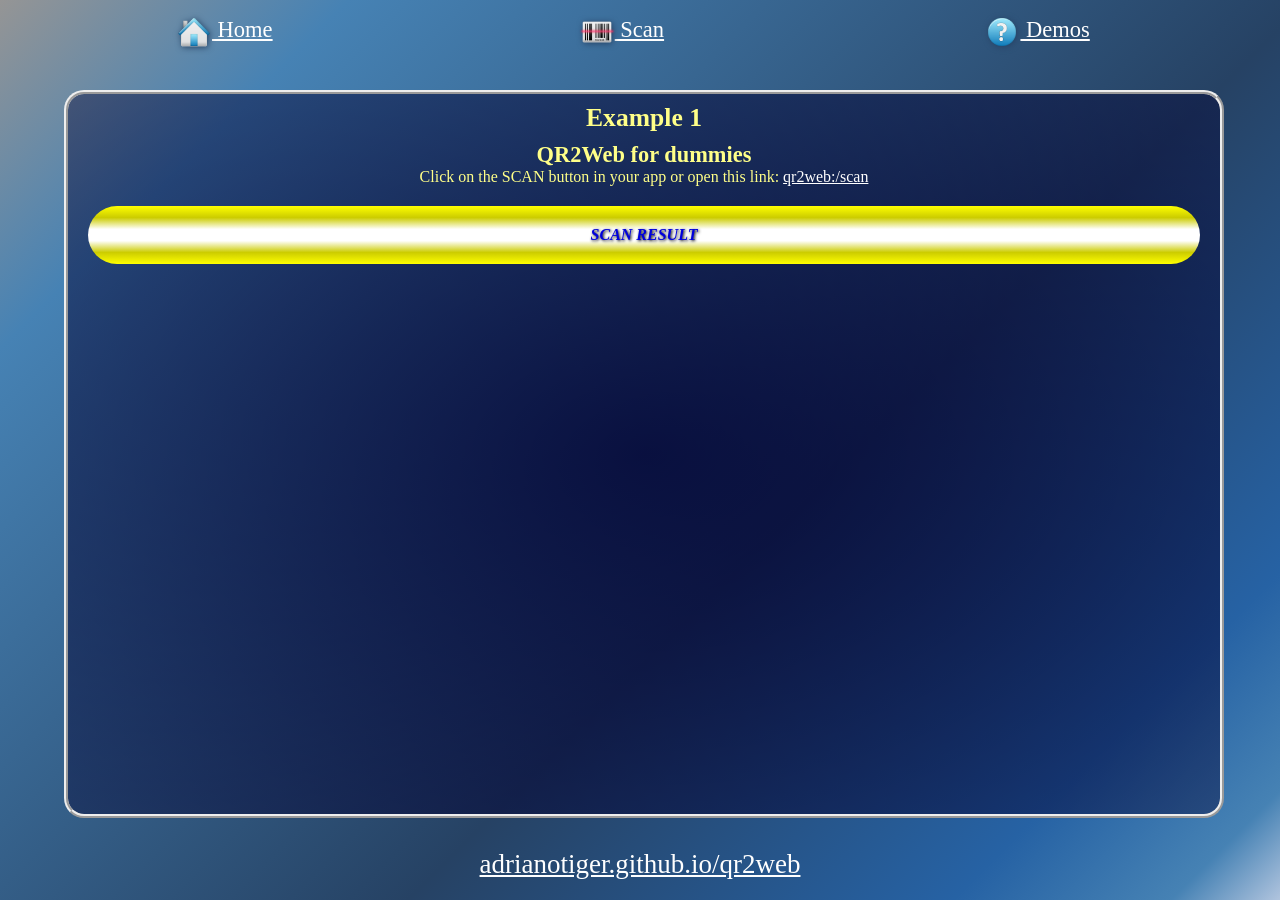
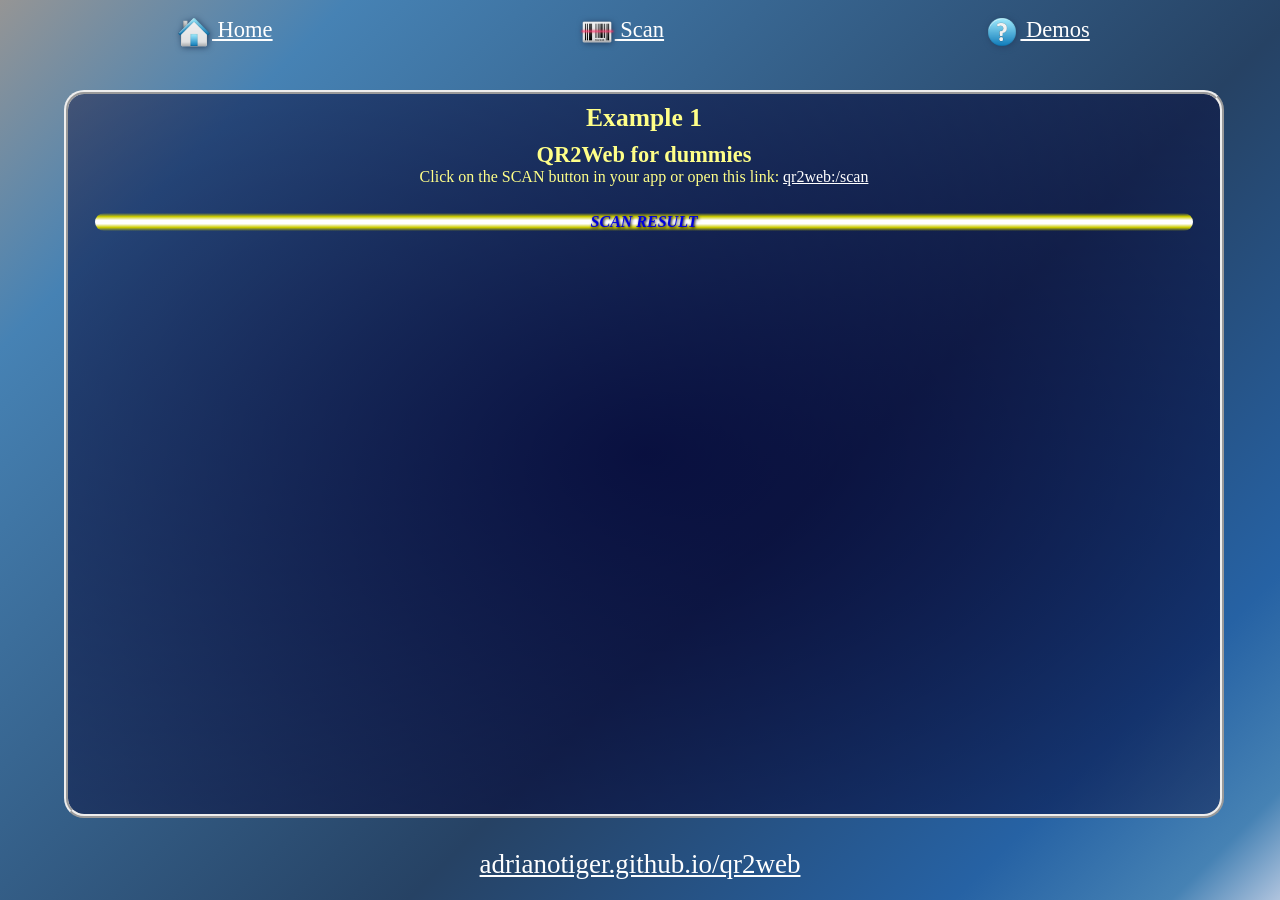
Before and after one commit to Adrianotiger/qr2web, a Jekyll site: the page built from demos/example1.html, in a window 1280 px wide. Built offline with Jekyll 4.4.1, drawn with Linux system fonts in a browser that asks for light colours.

Commit message:
Update example1.html

```diff
--- a/demos/example1.html
+++ b/demos/example1.html
@@ -14,5 +14,5 @@ function onQR2WebCodeScan(barcode)
     Click on the SCAN button in your app
     or open this link: <a href="qr2web:/scan">qr2web:/scan</a>
     <br>
-    <div id="scanResult" style="background-color:yellow;color:#00d;padding:20px;margin:20px;"><i>SCAN RESULT</i></div>
+    <div id="scanResult"><i>SCAN RESULT</i></div>
 </div>
```
